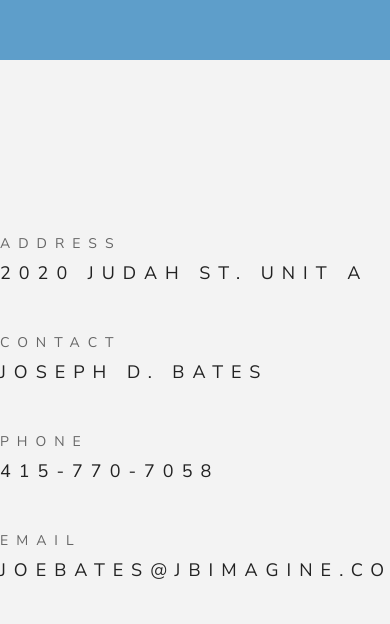
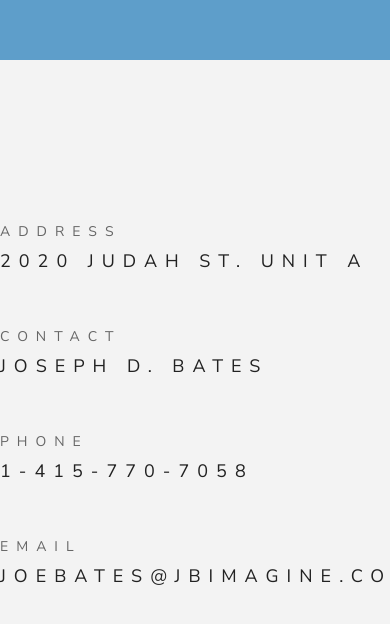
Before and after one commit to jbimagine/coffee-and-code, a React (Create React App) app: page / in a window 390 px wide. Shown: the part 2272-2896 px from the top of the page. Built offline with nearby package versions, Linux system fonts and the light colour scheme.

Commit message:
Phone number update

```diff
--- a/src/components/Contact.js
+++ b/src/components/Contact.js
@@ -35,7 +35,7 @@ class Contact extends Component {
                 key: 'header_main',
             },
             {
-                label: '415-770-7058',
+                label: '1-415-770-7058',
                 key: 'header_secondary',
             },
             {
@@ -58,7 +58,7 @@ class Contact extends Component {
         item.key === 'header_main'?
         <ContentHeader title = { item.label } fontSize = '14px' color= '#666' fontWeight = {500} padding= '0 0 8px 0'/>
         :
-        <ContentHeader title = { item.label } fontSize = '18px' padding ='0 0 48px 0' />
+        <ContentHeader title = { item.label } fontSize = '18px' padding ='0 0 54px 0' />
         )
 
     return (
```
